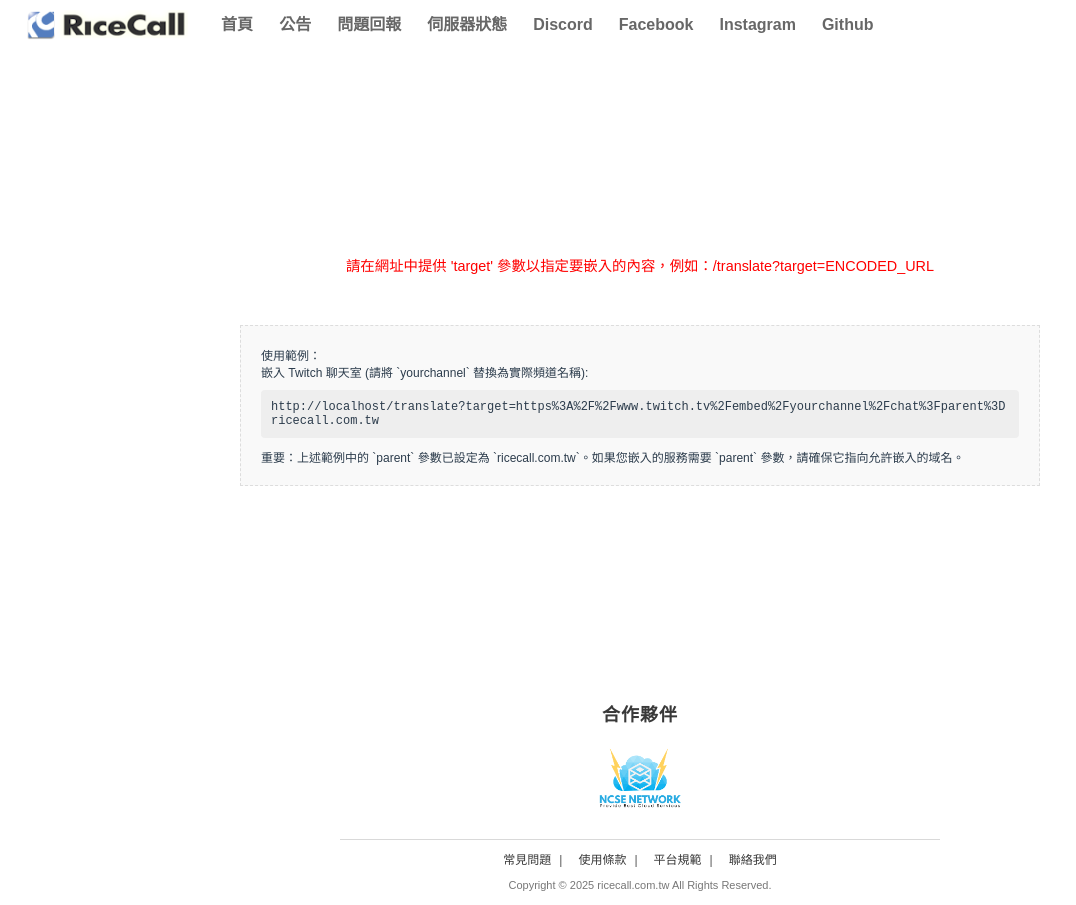
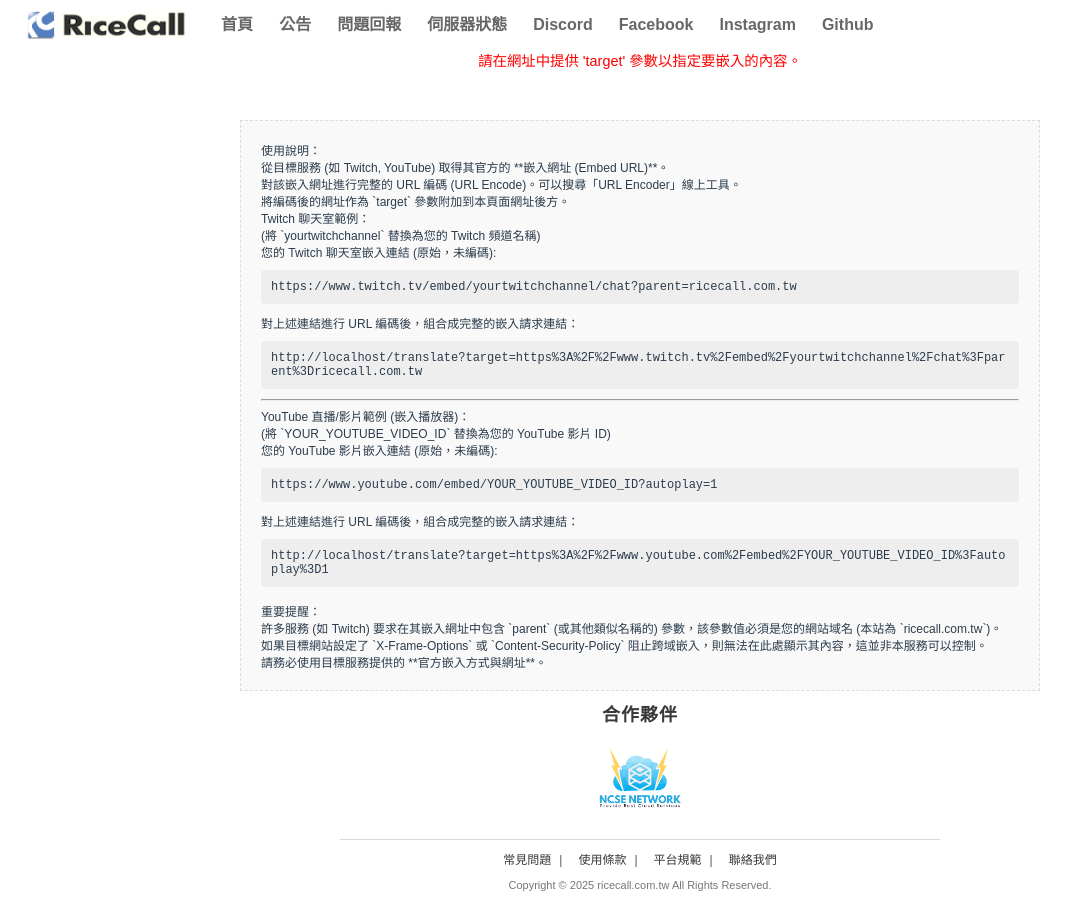
Before and after one commit to cstrikeasia/rc-website, a Next.js app: page /translate in a window 1280 px wide. Shown: the whole page, without its empty margins (0-1076 px from the left). Built offline with nearby package versions, Linux system fonts and the light colour scheme.

Commit message:
fix: URL translate

```diff
--- a/components/client_part/EmbedFrameClientPart.tsx
+++ b/components/client_part/EmbedFrameClientPart.tsx
@@ -8,44 +8,95 @@ export default function EmbedFrameClientPart() {
     const searchParams = useSearchParams();
     const [embedUrl, setEmbedUrl] = useState<string | null>(null);
     const [error, setError] = useState<string | null>(null);
+    const [isLoading, setIsLoading] = useState(true);
 
     useEffect(() => {
+        setIsLoading(true);
         const targetUrl = searchParams.get('target');
 
         if (targetUrl) {
             try {
                 const decodedUrl = decodeURIComponent(targetUrl);
                 new URL(decodedUrl);
+
+                if (decodedUrl.includes("twitch.tv/") && !decodedUrl.includes("/embed/")) {
+                    setError("嵌入 Twitch 內容時，請確認您提供的是 Twitch 的官方嵌入網址 (通常包含 /embed/)，而不是頻道主頁。");
+                    setEmbedUrl(null);
+                    setIsLoading(false);
+                    return;
+                }
+                if (decodedUrl.includes("youtube.com/") && decodedUrl.includes("/watch?v=") && !decodedUrl.includes("/embed/")) {
+                    setError("嵌入 YouTube 影片時，建議使用官方的嵌入網址 (通常格式為 youtube.com/embed/VIDEO_ID)。");
+                }
+
                 setEmbedUrl(decodedUrl);
                 setError(null);
             } catch (e) {
                 console.error("Invalid target URL:", e);
-                setError("提供的目標網址無效。");
+                setError("提供的目標網址無效或格式不正確。請檢查後重試。");
                 setEmbedUrl(null);
             }
         } else {
-            setError("請在網址中提供 'target' 參數以指定要嵌入的內容，例如：/translate?target=ENCODED_URL");
+            setError("請在網址中提供 'target' 參數以指定要嵌入的內容。");
             setEmbedUrl(null);
         }
+        setIsLoading(false);
     }, [searchParams]);
 
+    if (isLoading) {
+        return (
+            <div className={styles.container}>
+                <p>正在處理請求...</p>
+            </div>
+        );
+    }
+
     if (error) {
-        const exampleTwitchChannel = "yourchannel";
-        const encodedParentDomain = encodeURIComponent("ricecall.com.tw");
-        const exampleTargetUrl = `https://www.twitch.tv/embed/${exampleTwitchChannel}/chat?parent=${encodedParentDomain}`;
-        const encodedExampleTargetUrl = encodeURIComponent(exampleTargetUrl);
-        const currentOrigin = typeof window !== 'undefined' ? window.location.origin : 'https://ricecall.com';
+        const yourDomain = "ricecall.com.tw";
+        const currentOrigin = typeof window !== 'undefined' ? window.location.origin : `https://${yourDomain}`;
+
+        const exampleTwitchChannel = "yourtwitchchannel";
+        const twitchParentDomain = encodeURIComponent(yourDomain);
+        const rawTwitchChatUrl = `https://www.twitch.tv/embed/${exampleTwitchChannel}/chat?parent=${twitchParentDomain}`;
+        const encodedTwitchChatUrlForTarget = encodeURIComponent(rawTwitchChatUrl);
+        const fullTwitchExampleLink = `${currentOrigin}/translate?target=${encodedTwitchChatUrlForTarget}`;
+
+        const exampleYouTubeVideoId = "YOUR_YOUTUBE_VIDEO_ID";
+        const rawYouTubeEmbedUrl = `https://www.youtube.com/embed/${exampleYouTubeVideoId}?autoplay=1`;
+        const encodedYouTubeEmbedUrlForTarget = encodeURIComponent(rawYouTubeEmbedUrl);
+        const fullYouTubeExampleLink = `${currentOrigin}/translate?target=${encodedYouTubeEmbedUrlForTarget}`;
 
         return (
             <div className={styles.container}>
                 <p className={styles.errorText}>{error}</p>
                 <div className={styles.usageExample}>
-                    <h4>使用範例：</h4>
-                    <p>嵌入 Twitch 聊天室 (請將 `{exampleTwitchChannel}` 替換為實際頻道名稱):</p>
-                    <code>
-                        {`${currentOrigin}/translate?target=${encodedExampleTargetUrl}`}
-                    </code>
-                    <p><strong>重要：</strong>上述範例中的 `parent` 參數已設定為 `ricecall.com.tw`。如果您嵌入的服務需要 `parent` 參數，請確保它指向允許嵌入的域名。</p>
+                    <h4>使用說明：</h4>
+                    <ol>
+                        <li>從目標服務 (如 Twitch, YouTube) 取得其官方的 **嵌入網址 (Embed URL)**。</li>
+                        <li>對該嵌入網址進行完整的 URL 編碼 (URL Encode)。可以搜尋「URL Encoder」線上工具。</li>
+                        <li>將編碼後的網址作為 `target` 參數附加到本頁面網址後方。</li>
+                    </ol>
+
+                    <h5>Twitch 聊天室範例：</h5>
+                    <p>(將 `{exampleTwitchChannel}` 替換為您的 Twitch 頻道名稱)</p>
+                    <p>您的 Twitch 聊天室嵌入連結 (原始，未編碼):</p>
+                    <code>{rawTwitchChatUrl}</code>
+                    <p>對上述連結進行 URL 編碼後，組合成完整的嵌入請求連結：</p>
+                    <code>{fullTwitchExampleLink}</code>
+                    <hr />
+                    <h5>YouTube 直播/影片範例 (嵌入播放器)：</h5>
+                    <p>(將 `{exampleYouTubeVideoId}` 替換為您的 YouTube 影片 ID)</p>
+                    <p>您的 YouTube 影片嵌入連結 (原始，未編碼):</p>
+                    <code>{rawYouTubeEmbedUrl}</code>
+                    <p>對上述連結進行 URL 編碼後，組合成完整的嵌入請求連結：</p>
+                    <code>{fullYouTubeExampleLink}</code>
+
+                    <p style={{ marginTop: "15px" }}><strong>重要提醒：</strong></p>
+                    <ul>
+                        <li>許多服務 (如 Twitch) 要求在其嵌入網址中包含 `parent` (或其他類似名稱的) 參數，該參數值必須是您的網站域名 (本站為 `{yourDomain}`)。</li>
+                        <li>如果目標網站設定了 `X-Frame-Options` 或 `Content-Security-Policy` 阻止跨域嵌入，則無法在此處顯示其內容，這並非本服務可以控制。</li>
+                        <li>請務必使用目標服務提供的 **官方嵌入方式與網址**。</li>
+                    </ul>
                 </div>
             </div>
         );
@@ -54,7 +105,7 @@ export default function EmbedFrameClientPart() {
     if (!embedUrl) {
         return (
             <div className={styles.container}>
-                <p>正在載入嵌入內容...</p>
+                <p>發生未知錯誤，無法確定嵌入網址。</p>
             </div>
         );
     }
@@ -62,6 +113,7 @@ export default function EmbedFrameClientPart() {
     return (
         <div className={styles.container}>
             <iframe
+                id="embed-iframe"
                 src={embedUrl}
                 className={styles.embedFrame}
                 allowFullScreen
```
